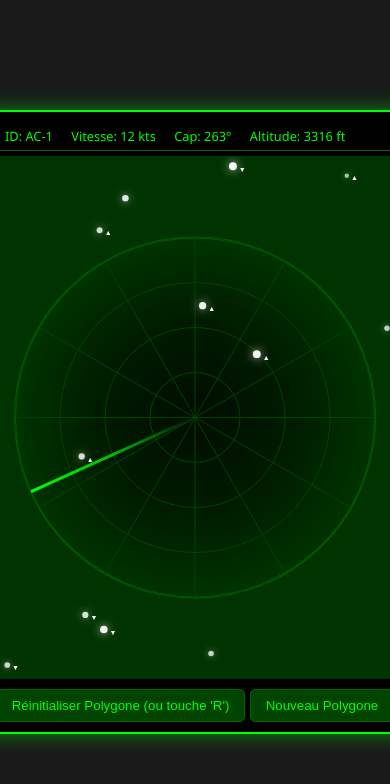
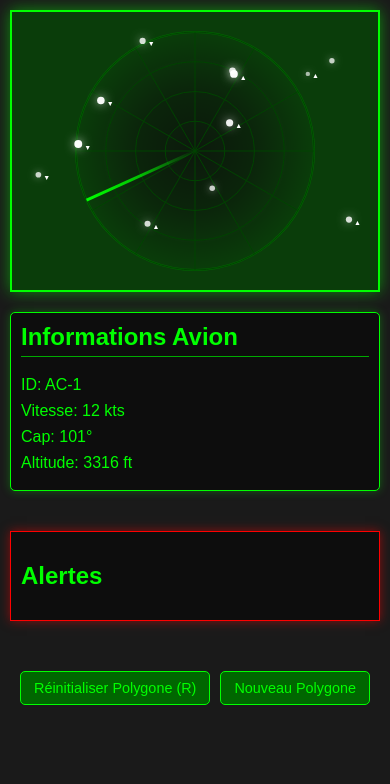
Before and after one commit to dundiss/simu-science, a plain HTML site: page simulateur-radar-aerien/index.html in a window 390 px wide. Drawn offline with Linux system fonts and the light colour scheme.

Commit message:
Add files via upload
Refactor the application's layout to provide a responsive design, ensuring optimal viewing and usability across various screen sizes, from small mobile devices to large desktop monitors. The primary goal is to display information and controls side-by-side with the radar on large screens, while maintaining a vertically stacked layout on smaller screens for better readability and accessibility.

```diff
--- a/simulateur-radar-aerien/index.html
+++ b/simulateur-radar-aerien/index.html
@@ -9,20 +9,29 @@
 </head>
 
 <body>
-    <div id="simulatorContainer">
-        <div id="infoPanel">
-            <span class="info-item">ID: <span id="aircraftId">N/A</span></span>
-            <span class="info-item">Vitesse: <span id="aircraftSpeed">N/A</span></span>
-            <span class="info-item">Cap: <span id="aircraftHeading">N/A</span></span>
-            <span class="info-item">Altitude: <span id="aircraftAltitude">N/A</span></span>
+    <div id="app-container">
+        <div id="simulatorContainer">
+            <canvas id="radarCanvas"></canvas>
         </div>
-        <canvas id="radarCanvas"></canvas>
-        <div id="controls">
-            <button id="resetPolygonBtn">Réinitialiser Polygone (ou touche 'R')</button>
-            <button id="newPolygonBtn">Nouveau Polygone</button> </div>
+
+        <div id="right-panel">
+            <div id="infoPanel">
+                <h2>Informations Avion</h2>
+                <p>ID: <span id="aircraftId">N/A</span></p>
+                <p>Vitesse: <span id="aircraftSpeed">N/A</span></p>
+                <p>Cap: <span id="aircraftHeading">N/A</span></p>
+                <p>Altitude: <span id="aircraftAltitude">N/A</span></p>
+            </div>
+
+            <div id="alertsContainer">
+                <h2>Alertes</h2>
+            </div>
+
+            <div id="controls">
+                <button id="resetPolygonBtn">Réinitialiser Polygone (R)</button>
+                <button id="newPolygonBtn">Nouveau Polygone</button>
+            </div>
         </div>
-    </div>
-    <div id="alertsContainer">
     </div>
 
     <script src="script.js"></script>
--- a/simulateur-radar-aerien/style.css
+++ b/simulateur-radar-aerien/style.css
@@ -1,132 +1,268 @@
+/* Général */
 body {
+    font-family: Arial, sans-serif;
+    background-color: #1a1a1a;
+    color: #00ff00;
+    margin: 0;
+    padding: 0;
+    min-height: 100vh; /* Permet au body de s'étendre au-delà de la hauteur du viewport si le contenu est plus grand */
     display: flex;
-    justify-content: center;
+    flex-direction: column;
     align-items: center;
-    min-height: 100vh;
-    margin: 0;
-    background-color: #1a1a1a;
-    font-family: 'Segoe UI', Tahoma, Geneva, Verdana, sans-serif;
-    color: #00FF00;
-    overflow: hidden;
-    /* Empêche le scroll si le contenu dépasse */
+    overflow-y: auto; /* IMPORTANT : Permet le défilement vertical si nécessaire */
+    /* Assurez-vous qu'il n'y a pas de 'overflow: hidden;' sur <html> ou <body> */
+}#app-container {
+    display: flex;
+    flex-direction: column;
+    /* Par défaut, pour les petits écrans */
+    gap: 20px;
+    /* Espace vertical entre les enfants de app-container */
+    padding: 20px;
+    max-width: 1200px;
+    width: 100%;
+    box-sizing: border-box;
+}
+
+#right-panel {
+    display: flex;
+    flex-direction: column;
+    /* Par défaut, empile ses enfants verticalement */
+    gap: 20px;
+    /* Espace entre infoPanel, alertsContainer et controls */
+    width: 100%;
+    /* Prend toute la largeur disponible dans app-container */
+    max-width: 400px;
+    /* Optionnel: limiter la largeur du panneau de droite si vous voulez */
+    box-sizing: border-box;
 }
 
 #simulatorContainer {
-    display: flex;
-    flex-direction: column;
-    /* Pour empiler les infos et le canvas */
-    background-color: #000;
-    border: 2px solid #00FF00;
-    box-shadow: 0 0 20px rgba(0, 255, 0, 0.5);
-    padding: 10px;
-    border-radius: 8px;
-    resize: both;
-    /* Permet de redimensionner le conteneur manuellement */
-    overflow: hidden;
-    /* Cache le débordement quand on resize */
-    min-width: 400px;
-    /* Taille minimale pour ne pas tout casser */
-    min-height: 400px;
-    max-width: 90vw;
-    /* Utilise 90% de la largeur de la vue */
-    max-height: 90vh;
-    /* Utilise 90% de la hauteur de la vue */
-    width: 800px;
-    /* Taille initiale raisonnable */
-    height: 600px;
     position: relative;
-    /* Pour positionner les alertes absolument */
+    width: 100%;
+    /* Prend toute la largeur disponible */
+    padding-top: 75%;
+    /* Ratio 4:3 (height / width = 600 / 800 = 0.75) pour maintenir la proportion */
+    max-width: 800px;
+    /* Limite la largeur maximale du conteneur du canvas */
+    background-color: #0d0d0d;
+    border: 2px solid #00ff00;
+    box-shadow: 0 0 15px rgba(0, 255, 0, 0.5);
+    margin: 0 auto;
+    /* Centrer le conteneur du simulateur */
+    box-sizing: border-box;
 }
 
-
-canvas {
+#radarCanvas {
+    position: absolute;
+    top: 0;
+    left: 0;
+    width: 100%;
+    height: 100%;
     display: block;
-    /* Supprime l'espace sous le canvas */
-    width: 100%;
-    /* Le canvas remplit la largeur de son conteneur */
-    height: 100%;
-    /* Le canvas remplit la hauteur de son conteneur */
-    background-color: #000;
-    cursor: crosshair;
-    /* Curseur par défaut pour le dessin de polygone */
+    /* S'assurer qu'il n'y a pas d'espace blanc sous le canvas */
 }
 
 #infoPanel {
-    background-color: rgba(0, 0, 0, 0.7);
-    padding: 5px 10px;
-    border-bottom: 1px solid #006600;
-    margin-bottom: 5px;
-    /* Espace entre le panneau d'info et le canvas */
-    font-size: 0.8em;
+    background-color: #0d0d0d;
+    border: 1px solid #00ff00;
+    padding: 15px;
+    border-radius: 5px;
+    box-shadow: 0 0 10px rgba(0, 255, 0, 0.3);
+    margin-top: 0px;
+    /* Espace entre le simulateur et le panneau d'info */
+    width: 100%;
+    /* Prend toute la largeur disponible dans app-container */
+    max-width: 800px;
+    /* Alignée avec le simulateur */
+    box-sizing: border-box;
+    /* Inclure padding dans la largeur */
 }
 
-.info-item {
-    margin-right: 15px;
-    display: inline-block;
+#infoPanel h2 {
+    color: #00ff00;
+    margin-top: 0;
+    border-bottom: 1px solid #00aa00;
+    padding-bottom: 5px;
+}
+
+#infoPanel p {
+    margin: 8px 0;
 }
 
 #alertsContainer {
-    position: absolute;
-    /* Positionné par rapport au conteneur principal */
-    top: 10px;
-    right: 10px;
-    width: 250px;
-    z-index: 100;
-    pointer-events: none;
-    /* Permet de cliquer à travers les alertes */
+    margin-top: 20px;
+    padding: 10px;
+    background-color: #0d0d0d;
+    border: 1px solid #ff0000;
+    box-shadow: 0 0 10px rgba(255, 0, 0, 0.5);
+    max-height: 150px;
+    /* Limite la hauteur du conteneur d'alertes */
+    overflow-y: auto;
+    /* Permet le défilement interne pour les alertes */
+    width: 100%;
+    /* Prend toute la largeur disponible */
+    max-width: 800px;
+    /* Alignée avec le simulateur */
+    box-sizing: border-box;
 }
 
 .alert {
-    background-color: rgba(255, 0, 0, 0.7);
-    border: 1px solid #FF0000;
-    padding: 8px;
+    background-color: rgba(255, 0, 0, 0.2);
+    color: #ff0000;
+    padding: 5px;
     margin-bottom: 5px;
-    border-radius: 4px;
-    color: #FFFFFF;
-    font-size: 0.9em;
-    animation: fadeInOut 5s forwards;
-    /* Animation de fondu */
-    pointer-events: auto;
-    /* Permet de cliquer sur l'alerte elle-même si nécessaire */
+    border: 1px solid #ff0000;
+    border-radius: 3px;
+    font-weight: bold;
 }
 
-@keyframes fadeInOut {
-    0% {
-        opacity: 0;
-        transform: translateY(-10px);
+#controls {
+    margin-top: 20px;
+    /* Espace au-dessus des boutons */
+    display: flex;
+    flex-wrap: wrap;
+    /* Les boutons peuvent passer à la ligne suivante sur petit écran */
+    gap: 10px;
+    /* Espace entre les boutons */
+    justify-content: center;
+    /* Centrer les boutons */
+    width: 100%;
+    max-width: 800px;
+    /* Alignée avec le reste */
+    box-sizing: border-box;
+}
+
+#controls button {
+    background-color: #006600;
+    color: #00ff00;
+    border: 1px solid #00ff00;
+    padding: 10px 15px;
+    border-radius: 5px;
+    cursor: pointer;
+    font-size: 1em;
+    transition: background-color 0.3s, box-shadow 0.3s;
+    flex-grow: 1;
+    /* Permet aux boutons de grandir pour remplir l'espace */
+    min-width: 150px;
+    /* Largeur minimale pour les boutons */
+}
+
+#controls button:hover {
+    background-color: #00ff00;
+    color: #0d0d0d;
+    box-shadow: 0 0 10px rgba(0, 255, 0, 0.7);
+}
+
+/* Media Query pour les grands écrans (tablettes, ordinateurs) */
+@media (min-width: 900px) {
+
+    /* Ajustez 900px selon la largeur où vous voulez changer le layout */
+    #app-container {
+        flex-direction: row;
+        /* Les enfants (radar et right-panel) se placent côte à côte */
+        justify-content: center;
+        /* Centre le contenu horizontalement */
+        align-items: flex-start;
+        /* Aligne le haut des deux colonnes */
+        gap: 30px;
+        /* Espace horizontal entre le radar et le panneau de droite */
+        max-width: 1600px;
+        /* Peut-être augmenter la largeur maximale pour deux colonnes */
     }
 
-    10% {
-        opacity: 1;
-        transform: translateY(0);
+    #simulatorContainer {
+        /* Pas de padding-top supplémentaire ici si max-width est déjà appliqué */
+        width: 100%;
+        /* Important: permet de grandir dans la colonne */
+        max-width: 800px;
+        /* Conserve la largeur max pour le radar */
     }
 
-    90% {
-        opacity: 1;
-        transform: translateY(0);
+    #right-panel {
+        width: auto;
+        /* Permet au panneau de droite de prendre la largeur de son contenu ou max-width */
+        flex-shrink: 0;
+        /* Empêche le panneau de droite de rétrécir au-delà de son contenu si l'espace est limité */
+        max-width: 350px;
+        /* Définir une largeur maximale pour le panneau de droite sur grand écran */
+        /* Vous pourriez ajuster le gap ici si vous voulez un espacement différent verticalement */
     }
 
-    100% {
-        opacity: 0;
-        transform: translateY(10px);
+    #infoPanel,
+    #alertsContainer,
+    #controls {
+        width: 100%;
+        /* S'assure qu'ils remplissent la largeur de #right-panel */
+        max-width: none;
+        /* Annule la max-width précédente si elle est trop restrictive ici */
     }
 }
 
-#controls {
-    margin-top: 10px;
-    text-align: center;
+/* Media Queries pour ajustements sur très petits écrans si nécessaire */
+@media (max-width: 600px) {
+    #app-container {
+        padding: 10px;
+        /* Moins de padding sur les très petits écrans */
+    }
+
+    #infoPanel,
+    #alertsContainer,
+    #controls {
+        padding: 10px;
+        /* Ajuster le padding interne */
+    }
+
+    #controls button {
+        font-size: 0.9em;
+        /* Texte des boutons légèrement plus petit */
+        padding: 8px 12px;
+    }
 }
 
-#controls button {
-    background-color: #004400;
-    color: #00FF00;
-    border: 1px solid #006600;
-    padding: 8px 15px;
-    border-radius: 5px;
-    cursor: pointer;
-    transition: background-color 0.2s;
+/* NEW MEDIA QUERY: Ajustements pour les écrans à très faible hauteur (ex: téléphones en mode paysage) */
+@media (max-height: 450px) {
+
+    /* La valeur 450px est un exemple, ajustez-la si besoin */
+    #simulatorContainer {
+        /* Réduire le ratio hauteur/largeur du conteneur du radar */
+        padding-top: 50%;
+        /* Réduit de 75% à 50% de la largeur, rendant le radar plus compact */
+        /* Optionnel: définir une hauteur maximale fixe si 50% est encore trop haut */
+        /* max-height: 300px; */
+    }
+
+    #app-container {
+        gap: 10px;
+        /* Réduire l'espacement entre les sections pour gagner de la place verticale */
+    }
+
+    #infoPanel,
+    #alertsContainer,
+    #controls {
+        margin-top: 10px;
+        /* Réduire les marges supérieures si elles sont définies pour gagner de la place */
+        padding: 8px;
+        /* Réduire légèrement le padding interne pour gagner de l'espace */
+    }
+
+    #controls button {
+        font-size: 0.8em;
+        /* Rendre le texte des boutons légèrement plus petit */
+        padding: 6px 10px;
+        /* Réduire le padding des boutons */
+        min-width: unset;
+        /* Assurez-vous que cela est déjà fait pour max-width: 400px, sinon répétez */
+    }
 }
 
-#controls button:hover {
-    background-color: #006600;
+@media (max-width: 400px) {
+
+    /* Pour les écrans inférieurs à 400px de large */
+    #controls button {
+        min-width: unset;
+        /* Supprime la contrainte de min-width */
+        /* Ou */
+        /* min-width: 100px; */
+        /* Une valeur plus petite */
+    }
 }
```
